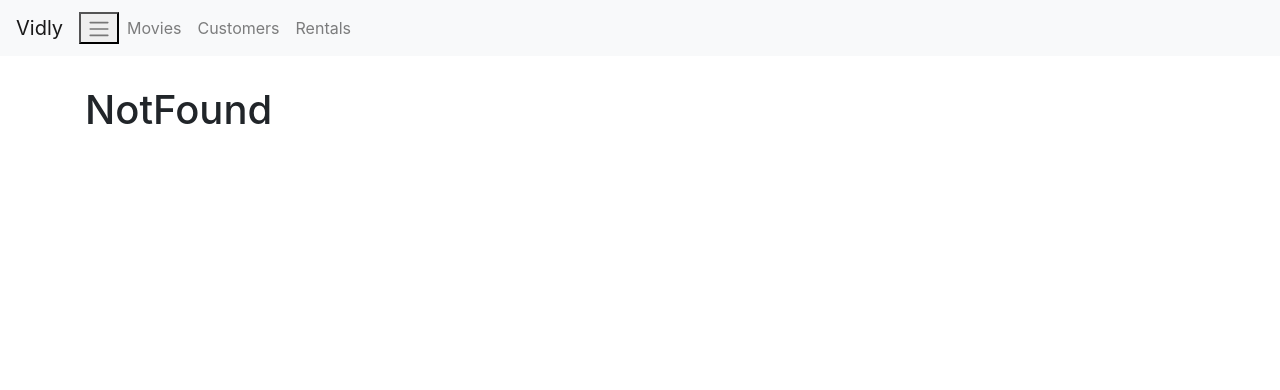
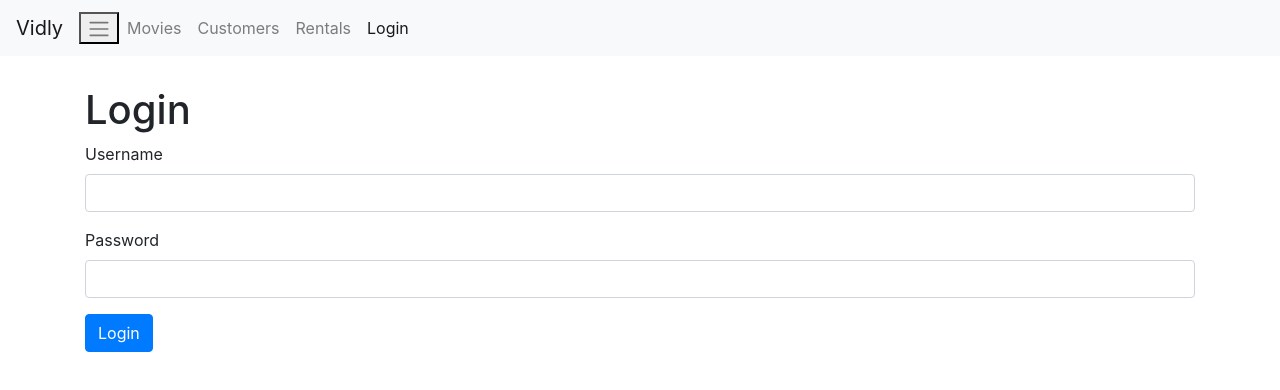
Before and after one commit to DrGooseman/React-VidlyApp, a React (Create React App) app: page /login in a window 1280 px wide. Before the commit this address led to /not-found. Shown: the top 390 px of the page. Built offline with nearby package versions, Linux system fonts and the light colour scheme.

Commit message:
created a login form

```diff
--- a/src/App.js
+++ b/src/App.js
@@ -8,6 +8,7 @@
 import Customers from "./components/customers";
 import NavBar from "./components/navBar";
 import MovieForm from "./components/movieForm";
+import LoginForm from "./components/LoginForm";
 
 function App() {
   return (
@@ -15,6 +16,7 @@
       <NavBar />
       <main className="container">
         <Switch>
+          <Route path="/login" component={LoginForm}></Route>
           <Route path="/movies/:id" component={MovieForm}></Route>
           <Route path="/movies" component={Movies}></Route>
           <Route path="/customers" component={Customers}></Route>
--- /dev/null
+++ b/src/components/LoginForm.jsx
@@ -0,0 +1,42 @@
+import React, { Component } from "react";
+import Input from "./common/input";
+
+class LoginForm extends Component {
+  state = {
+    account: { username: "", password: "" }
+  };
+  handleSubmit = e => {
+    e.preventDefault();
+  };
+  handleChange = ({ currentTarget: input }) => {
+    const account = { ...this.state.account };
+    account[input.name] = input.value;
+    this.setState({ account });
+  };
+  render() {
+    const { account } = this.state;
+    return (
+      <div>
+        <h1>Login</h1>
+        <form onSubmit={this.handleSubmit}>
+          <Input
+            name="username"
+            value={account.username}
+            label="Username"
+            onChange={this.handleChange}
+          />
+
+          <Input
+            name="password"
+            value={account.username}
+            label="Password"
+            onChange={this.handleChange}
+          />
+          <button className="btn btn-primary">Login</button>
+        </form>
+      </div>
+    );
+  }
+}
+
+export default LoginForm;
--- /dev/null
+++ b/src/components/common/input.jsx
@@ -0,0 +1,19 @@
+import React from "react";
+
+const Input = ({ name, label, value, onChange }) => {
+  return (
+    <div className="form-group">
+      <label htmlFor={name}>{label}</label>
+      <input
+        value={value}
+        onChange={onChange}
+        id={name}
+        name={name}
+        type="text"
+        className="form-control"
+      />
+    </div>
+  );
+};
+
+export default Input;
--- a/src/components/navBar.jsx
+++ b/src/components/navBar.jsx
@@ -35,6 +35,11 @@
               Rentals
             </NavLink>
           </li>
+          <li className="nav-item">
+            <NavLink className="nav-link" to="/login">
+              Login
+            </NavLink>
+          </li>
         </ul>
       </div>
     </nav>
```
